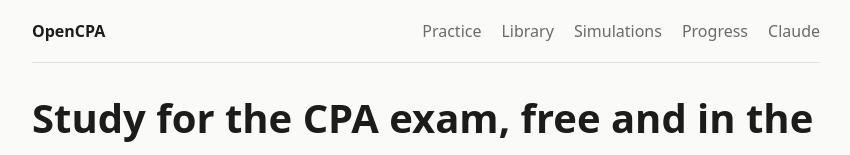
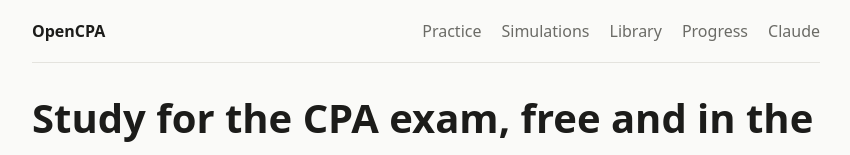
Before and after one commit to HaydenHarms/opencpa, a React (Vite) app in the folder apps/web/: page / in a window 1280 px wide. Shown: the top 155 px of the page, without its empty margins (214-1064 px from the left). Built offline with nearby package versions, Linux system fonts and the light colour scheme; no server answers.

Commit message:
Nav: move Library between Simulations and Progress
Co-Authored-By: Claude Opus 5.5 <noreply@anthropic.com>
Claude-Session: https://claude.ai/code/session_01Tkagku5UiNKvCaCk5YhZ1n

```diff
--- a/apps/web/src/App.tsx
+++ b/apps/web/src/App.tsx
@@ -21,8 +21,8 @@ export default function App() {
         </NavLink>
         <nav>
           <NavLink to="/practice">Practice</NavLink>
+          <NavLink to="/simulations">Simulations</NavLink>
           <NavLink to="/library">Library</NavLink>
-          <NavLink to="/simulations">Simulations</NavLink>
           <NavLink to="/progress">Progress</NavLink>
           <NavLink to="/claude">Claude</NavLink>
         </nav>
```
